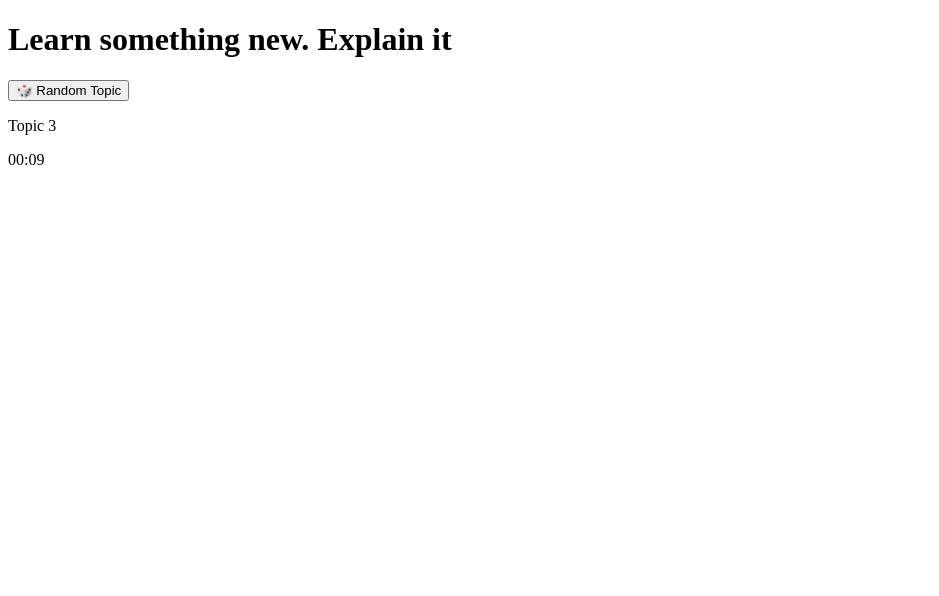
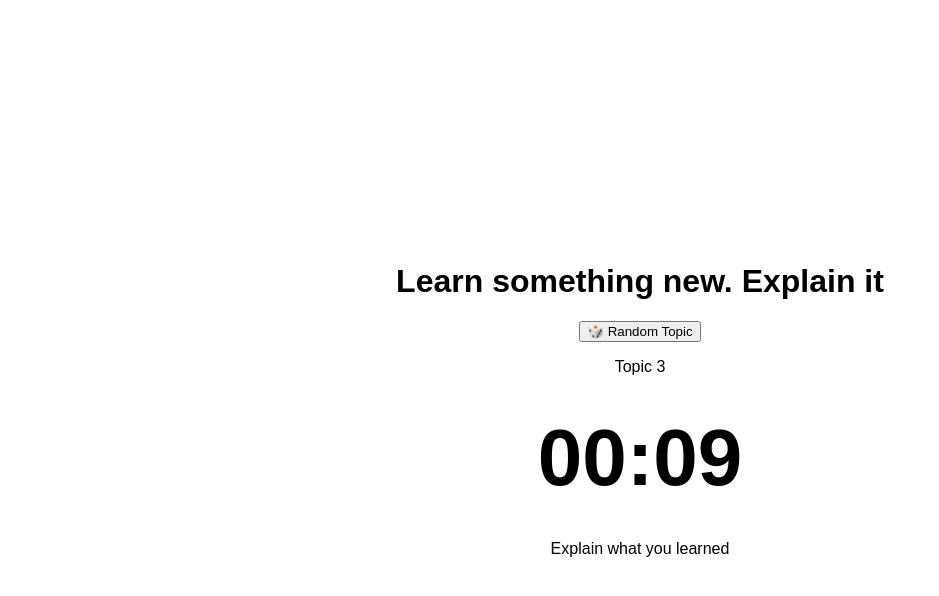
Before and after one commit to Ioonchik/one-hour-one-minute, a plain HTML site: page index.html in a window 1280 px wide. Both pictures are taken after a click on the button "🎲 Random Topic". Shown: the whole page, without its empty margins (0-939 px from the left). Drawn offline with Linux system fonts and the light colour scheme.

Commit message:
CSS styling + Timer sound

```diff
--- a/index.html
+++ b/index.html
@@ -10,5 +10,6 @@
     <button id="randomBtn">🎲 Random Topic</button>
     <p id="topicDisplay"></p>
     <p id="timerDisplay"></p>
+    <p id="explanationLabel">Explain what you learned</p>
 </body>
 </html>
--- a/script.js
+++ b/script.js
@@ -14,6 +14,10 @@ randomBtn.addEventListener('click', function() {
     timer = setInterval(function() {
         if (timeLeft <= 0) {
             clearInterval(timer);
+            const audio = new Audio("sounds/timeup.mp3");
+            audio.play();
+            timerDisplay.textContent = "Time's up! 🎉";
+            return;
         }
 
         const minutes = Math.floor(timeLeft / 60);
--- a/style.css
+++ b/style.css
@@ -0,0 +1,15 @@
+body {
+    display: flex;
+    flex-direction: column;
+    align-items: center;
+    justify-content: center;
+    height: 100vh;
+    text-align: center;
+    font-family: sans-serif;
+}
+
+#timerDisplay {
+    font-size: 80px;
+    font-weight: bold;
+    margin: 20px 0;
+}
```
Also changed, not shown: 1 other file.
